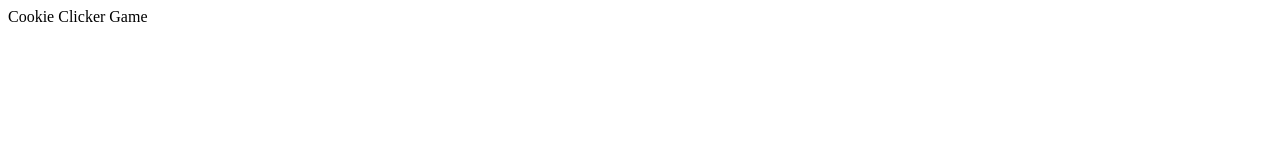
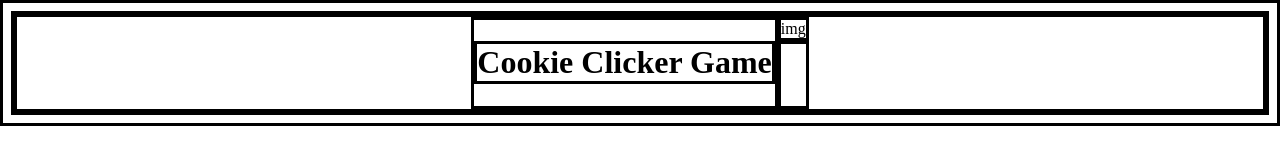
Before and after one commit to Alexanderm2445/cookie-clicker, a plain HTML site: page index.html in a window 1280 px wide. Drawn offline with Linux system fonts and the light colour scheme.

Commit message:
titleScreen changes

```diff
--- a/index.html
+++ b/index.html
@@ -7,8 +7,13 @@
     <link rel="stylesheet" type="text/css" href="style.css" />
 </head>
 <body>
-    <div class = "header">
-        </h1>Cookie Clicker Game</h1>
+    <div class = "main_page_header">
+        <div class="text-container">
+            <h1>Cookie Clicker Game</h1>
+        </div>
+        <div class>
+            img
+        <div>
     </div>
 </body>
 </html>
--- a/style.css
+++ b/style.css
@@ -0,0 +1,12 @@
+.main_page_header {
+
+    padding-left: 5px;
+    padding-right: 5px;
+    padding-top: ;
+    display: flex;
+    justify-content: center;
+}
+
+*{
+    border: 3px solid black;
+}
```
